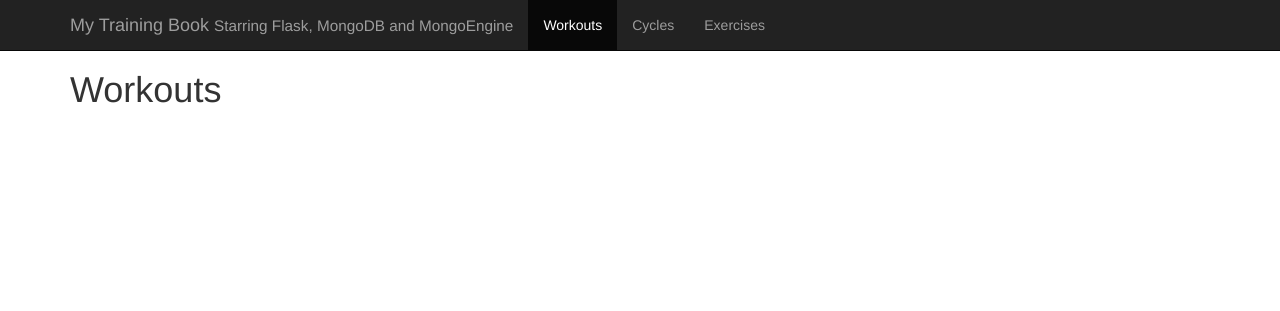
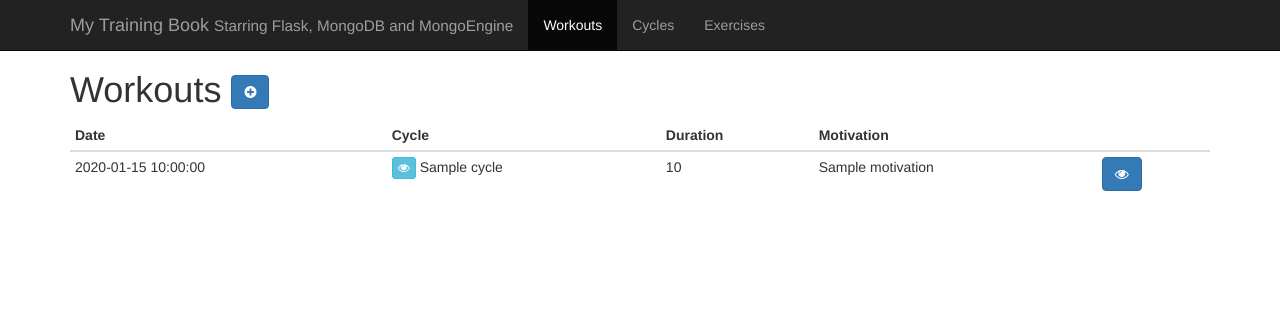
Before and after one commit to another-elwood/training.py, a Flask app: template trainingbook/templates/workouts/list.html in a window 1280 px wide. Shown: the top 311 px of the page. Run offline with Flask 2, Linux system fonts and the light colour scheme; the template is opened without the code that fills it: most values are stand-ins (such as "Sample title", 1, 10 or a date in 2020); some libraries are stand-ins or nearby versions.

Commit message:
added list page for workouts
added some method stubs to handle requests

```diff
--- a/trainingbook/templates/workouts/list.html
+++ b/trainingbook/templates/workouts/list.html
@@ -2,9 +2,42 @@
 {% set active_page = "workouts" %}
 
 {% block page_header %}
-    <h1>Workouts</h1>
+        <h1>
+        Workouts
+        <a href="{{ url_for('workouts.add') }}">
+            <button class="btn btn-primary btn-large">
+            <i class="fa fa-plus-circle"></i></button>
+        </a>
+    </h1>
 {% endblock %}
 
 {% block content %}
-
+    <table class="table table-hover table-condensed">
+        <thead>
+            <th>Date</th>
+            <th>Cycle</th>
+            <th>Duration</th>
+            <th>Motivation</th>
+            <th></th>
+        </thead>
+        <tbody>
+            {% for workout in workouts %}
+            <tr>
+                <td>{{ workout.timestamp }}</td>
+                <td>
+                    <a href="{{ url_for('cycles.edit', id=workout.cycle.id) }}">
+                        <button class="btn btn-info btn-xs"><i class="fa fa-eye"></i></button>
+                    </a> {{ workout.cycle.name }}
+                </td>
+                <td>{{ workout.duration }}</td>
+                <td>{{ workout.motivation }}</td>
+                <td>
+                    <a href="{{ url_for('workouts.view', id=workout.id) }}">
+                        <button class="btn btn-primary"><i class="fa fa-eye"></i></button>
+                    </a>
+                </td>
+            </tr>
+            {% endfor %}
+        </tbody>
+    </table>
 {% endblock %}
```
Also changed, not shown: trainingbook/views/workout.py (+12 -0 lines).
